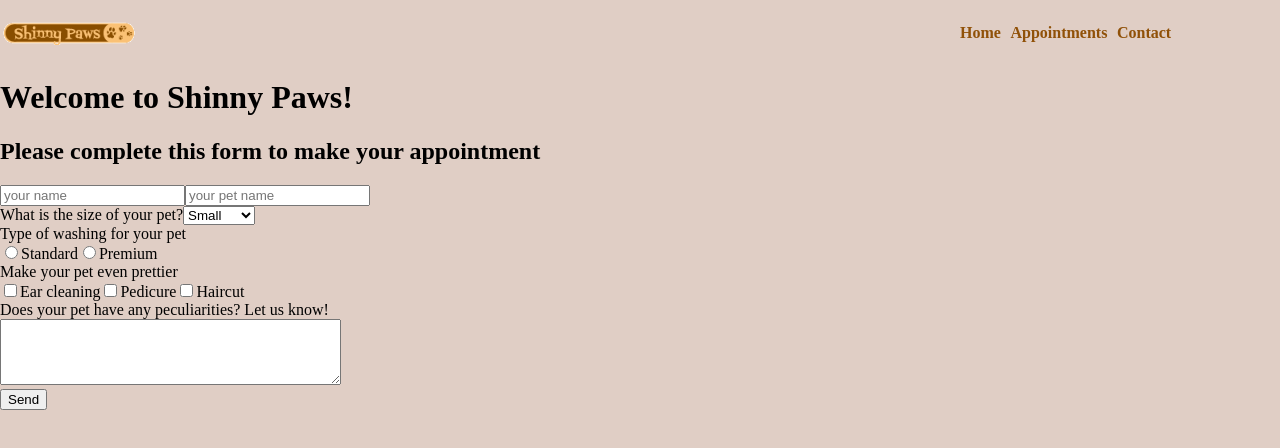
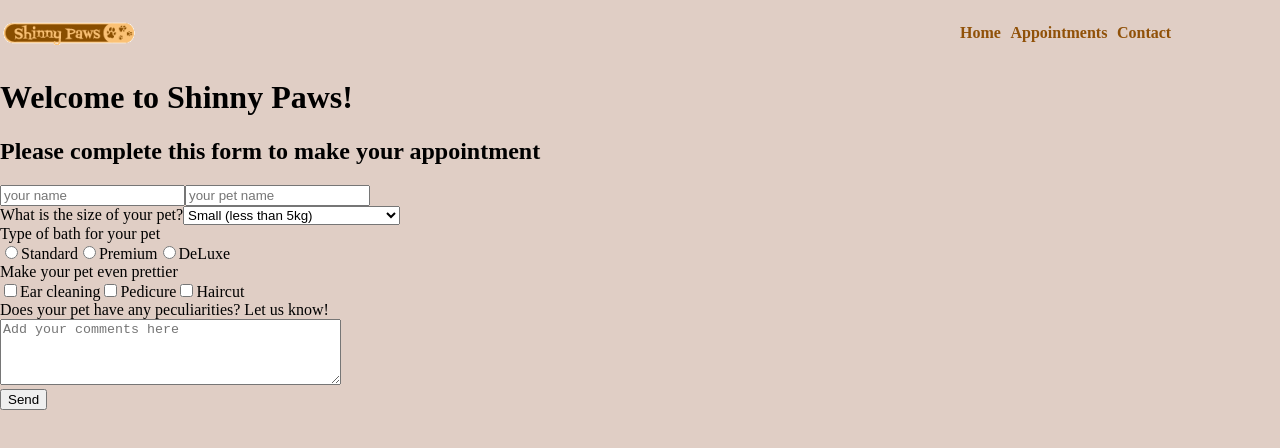
Before and after one commit to Pitnaut/DoggySpa, a React (Vite) app: page / in a window 1280 px wide. Shown: the top 448 px of the page. Built offline with nearby package versions, Linux system fonts and the light colour scheme; a web font is replaced by a local one.

Commit message:
Finnish all states of the form

```diff
--- a/src/components/Form.jsx
+++ b/src/components/Form.jsx
@@ -1,23 +1,28 @@
 import React, { useState } from 'react'
 
-const sizes = ["Small", "Medium", "Big", "Very Big"]
+const sizes = ["Small (less than 5kg)", "Medium between (5kg and 15kg)", "Big (between 15kg and 25kg)", "Very Big (more than 25kg)"]
 
 const Form = () => {
 
-	const [names, setnames] = useState({
-		name: '',
-		petName: ''
-	});
+	const [name, setName] = useState('')
+  const [dogName, setDogName] = useState('')
+	const [selectedSize, setSelectedSize] = useState(sizes[0]);
+  const [selectedBath, setSelectedBath] = useState('');
+  const [selectedExtra, setSelectedExtra] = useState([]);
+  const [comment, setComment] = useState('')
 
-	const [selectedSize, setSelectedSize] = useState(sizes[0]);
+  const handleCheck = (e) => {
+    const { value, checked } = e.target
+    if (checked) {
+      setSelectedExtra(pre => [...pre,value])
+    } else {
+      setSelectedExtra(pre => {
+        return [...pre.filter(extra => extra!==value)]
+      })
+    }
+  };
 
 
-	const handleInputChange = (e) => {
-		setnames({
-			...names,
-			[e.target.value] : e.target.value
-		})
-	};
 
 	const sendData = (e) => {
 		e.preventDefault();
@@ -35,12 +40,16 @@ const Form = () => {
 						name="name"
 						type="text"
 						placeholder='your name'
-						onChange={handleInputChange} />
+						onChange={e => setName(e.target.value)}
+            value={name}
+            />
 					<input
 						name="petName"
 						type="text"
 						placeholder='your pet name'
-						onChange={handleInputChange} />
+						onChange={e => setDogName(e.target.value)}
+            value={dogName}
+              />
 				</section>
 				<section className="dogsize">
 					<label htmlFor="size">What is the size of your pet?</label>
@@ -54,29 +63,74 @@ const Form = () => {
 						))}
 					</select>
 				</section>
-				<section className="washtype">
-					<span>Type of washing for your pet</span>
+				<section className="bathtype">
+					<span>Type of bath for your pet</span>
 					<br/>
-					<input id="standard" type="radio" name="wash" value="standard"/>
+					<input
+            id="standard"
+            type="radio"
+            name="bath"
+            value="standard"
+            checked={selectedBath === 'standard'}
+            onChange={e => setSelectedBath(e.target.value)}
+            />
 					<label htmlFor="standard">Standard</label>
-					<input id="premium" type="radio" name="wash" value="premium"/>
+					<input
+            id="premium"
+            type="radio"
+            name="bath"
+            value="premium"
+            checked={selectedBath === 'premium'}
+            onChange={e => setSelectedBath(e.target.value)}
+            />
 					<label htmlFor="premium">Premium</label>
+          <input
+            id="deluxe"
+            type="radio"
+            name="bath"
+            value="deluxe"
+            checked={selectedBath === 'deluxe'}
+            onChange={e => setSelectedBath(e.target.value)}
+            />
+					<label htmlFor="premium">DeLuxe</label>
 				</section>
 				<section className="extras">
 					<span>Make your pet even prettier</span>
 					<br/>
-					<input id="ear" type="checkbox" name="extras" value="ear"/>
+					<input
+            type="checkbox"
+            name="extras"
+            value="ear"
+            onChange={handleCheck}
+            />
 					<label htmlFor="ear">Ear cleaning</label>
-					<input id="pedicure" type="checkbox" name="extras" value="pedicure"/>
+					<input
+            type="checkbox"
+            name="extras"
+            value="pedicure"
+            onChange={handleCheck}
+            />
 					<label htmlFor="pedicure">Pedicure</label>
-					<input id="haircut" type="checkbox" name="extras" value="haircut"/>
+					<input
+            type="checkbox"
+            name="extras"
+            value="haircut"
+            onChange={handleCheck}
+            />
 					<label htmlFor="haircut">Haircut</label>
 				</section>
 				<section className="comments">
 					<label>Does your pet have any peculiarities? Let us know!</label>
 					<br/>
-					<textarea id="comments" name="coments" rows="4"
-					cols="40"></textarea>
+					<textarea
+            placeholder="Add your comments here"
+            name="coments"
+            rows="4"
+            cols="40"
+            value={comment}
+            onChange={e => setComment(e.target.value)}
+            >
+          </textarea>
 				</section>
 				<button type="submit" value="send">Send</button>
 			</form>
```
